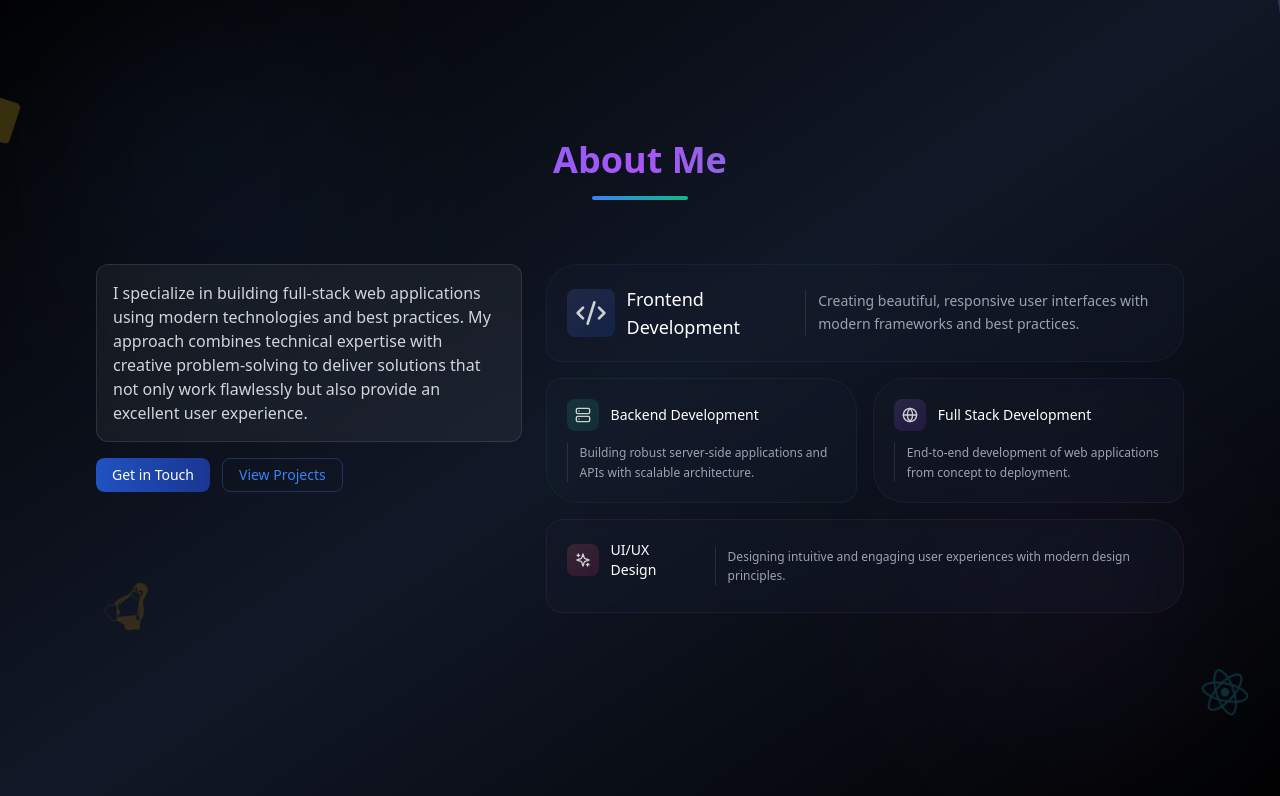
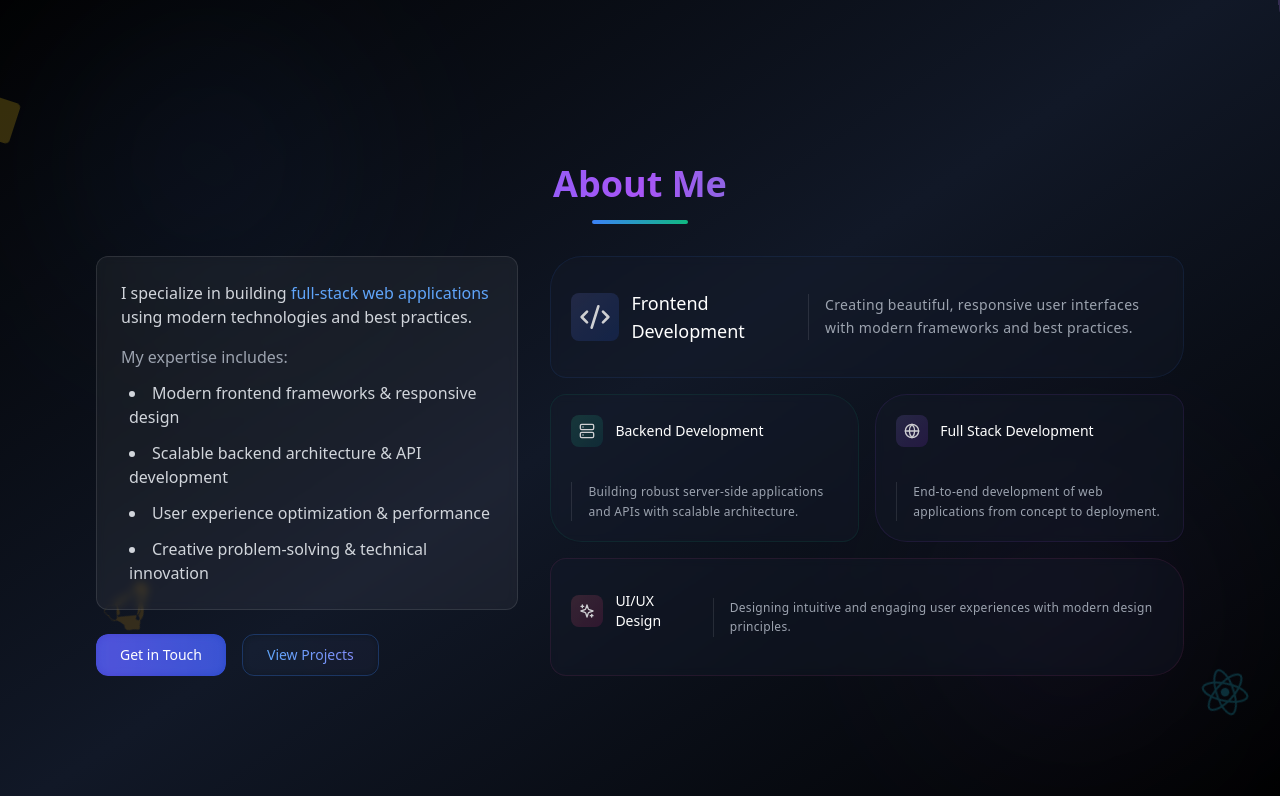
Before and after one commit to abuyork/Portfolio, a React (Vite) app: page / in a window 1280 px wide. Shown: the part 844-1640 px from the top of the page. Built offline with nearby package versions, Linux system fonts and the light colour scheme.

Commit message:
Modified About Content

```diff
--- a/src/components/About.tsx
+++ b/src/components/About.tsx
@@ -106,7 +106,7 @@ const About = () => {
     <motion.section
       id="about"
       ref={containerRef}
-      className="relative h-[calc(100vh+4rem)] -mt-16 pt-16 flex items-start justify-center bg-gradient-to-br from-black via-gray-900 to-black text-white overflow-hidden preserve-3d"
+      className="relative h-[calc(100vh+4rem)] -mt-16 pt-16 flex items-center justify-center bg-gradient-to-br from-black via-gray-900 to-black text-white overflow-hidden preserve-3d"
       style={{
         transformStyle: 'preserve-3d',
         perspective: '2000px',
@@ -145,9 +145,9 @@ const About = () => {
         />
       </div>
 
-      <div className="max-w-6xl w-full mx-auto px-4 sm:px-6 lg:px-8 relative py-6 mt-24">
+      <div className="max-w-6xl w-full mx-auto px-4 sm:px-6 lg:px-8 relative py-6">
         <motion.div
-          className="text-center mb-16"
+          className="text-center mb-8"
           style={parallaxStyle(0.4)}
           initial={{ opacity: 0, y: 50 }}
           whileInView={{ opacity: 1, y: 0 }}
@@ -172,57 +172,88 @@ const About = () => {
           />
         </motion.div>
 
-        <div className="grid lg:grid-cols-[1fr,1.5fr] gap-6 items-start">
+        <div className="grid lg:grid-cols-[1fr,1.5fr] gap-8 items-start h-full">
           <motion.div
-            className="space-y-4"
+            className="space-y-6 h-full flex flex-col justify-between"
             style={parallaxStyle(0.2)}
           >
             <motion.p
-              className="text-sm sm:text-base text-gray-300 leading-relaxed backdrop-blur-sm bg-white/5 p-4 rounded-xl border border-white/10"
+              className="text-sm sm:text-base text-gray-300 leading-relaxed backdrop-blur-sm
+                bg-white/5 p-6 rounded-xl border border-white/10"
               whileHover={{
                 scale: 1.02,
                 backgroundColor: "rgba(255, 255, 255, 0.08)",
                 transition: { duration: 0.3 }
               }}
             >
-              I specialize in building full-stack web applications using modern technologies and
-              best practices. My approach combines technical expertise with creative problem-solving
-              to deliver solutions that not only work flawlessly but also provide an excellent user
-              experience.
+              <span className="block mb-4">
+                I specialize in building <span className="text-blue-400 font-medium">full-stack web applications</span> using
+                modern technologies and best practices.
+              </span>
+
+              <span className="block text-gray-400 mb-3">
+                My expertise includes:
+              </span>
+
+              <ul className="list-disc list-inside space-y-3 text-gray-300 ml-2">
+                <li>Modern frontend frameworks & responsive design</li>
+                <li>Scalable backend architecture & API development</li>
+                <li>User experience optimization & performance</li>
+                <li>Creative problem-solving & technical innovation</li>
+              </ul>
             </motion.p>
 
             <motion.div
-              className="flex gap-3"
+              className="flex gap-4"
               variants={textVariants}
               custom={3}
             >
               <motion.a
                 href="#contact"
-                className="group relative inline-flex items-center px-4 py-1.5 overflow-hidden rounded-lg text-xs sm:text-sm"
-                whileHover={{ scale: 1.05 }}
-                whileTap={{ scale: 0.95 }}
+                className="group relative inline-flex items-center px-6 py-2.5 overflow-hidden rounded-xl text-sm font-medium"
+                whileHover={{ scale: 1.02 }}
+                whileTap={{ scale: 0.98 }}
               >
-                <div className="absolute inset-0 bg-gradient-to-r from-blue-600 to-blue-800 rounded-lg opacity-80 group-hover:opacity-100 transition-opacity" />
-                <span className="relative z-10 font-medium text-white">
+                <div className="absolute inset-0 bg-gradient-to-r from-blue-600 via-indigo-600 to-blue-700 rounded-xl opacity-90
+                  group-hover:opacity-100 transition-all duration-300 group-hover:scale-110 animate-gradient-xy"
+                />
+                <div className="absolute inset-0 bg-gradient-to-r from-blue-400/20 to-indigo-400/20 rounded-xl blur-sm
+                  group-hover:blur-md transition-all duration-300"
+                />
+                <span className="relative z-10 text-white group-hover:text-blue-100 transition-colors duration-300">
                   Get in Touch
                 </span>
+                <div className="absolute inset-0 -z-10 bg-gradient-to-r from-blue-600/20 to-indigo-600/20 rounded-xl blur-xl
+                  opacity-0 group-hover:opacity-100 transition-all duration-300 animate-pulse"
+                />
               </motion.a>
 
               <motion.a
                 href="#projects"
-                className="group relative inline-flex items-center px-4 py-1.5 overflow-hidden rounded-lg border border-blue-500/30 text-xs sm:text-sm"
-                whileHover={{ scale: 1.05 }}
-                whileTap={{ scale: 0.95 }}
+                className="group relative inline-flex items-center px-6 py-2.5 overflow-hidden rounded-xl text-sm font-medium
+                  border border-blue-500/30 hover:border-blue-400/50 transition-colors duration-300"
+                whileHover={{ scale: 1.02 }}
+                whileTap={{ scale: 0.98 }}
               >
-                <span className="relative z-10 text-blue-500 font-medium group-hover:text-blue-400 transition-colors">
+                <div className="absolute inset-0 bg-gradient-to-r from-blue-500/10 to-indigo-500/10 rounded-xl opacity-0
+                  group-hover:opacity-100 transition-all duration-300"
+                />
+                <div className="absolute inset-0 bg-gradient-to-r from-blue-400/5 to-indigo-400/5 rounded-xl blur-sm
+                  group-hover:blur-md transition-all duration-300"
+                />
+                <span className="relative z-10 bg-gradient-to-r from-blue-400 to-indigo-400 bg-clip-text text-transparent
+                  group-hover:from-blue-300 group-hover:to-indigo-300 transition-all duration-300">
                   View Projects
                 </span>
+                <div className="absolute inset-0 -z-10 bg-gradient-to-r from-blue-400/10 to-indigo-400/10 rounded-xl blur-xl
+                  opacity-0 group-hover:opacity-100 transition-all duration-300"
+                />
               </motion.a>
             </motion.div>
           </motion.div>
 
           <motion.div
-            className="grid grid-cols-2 gap-4 relative"
+            className="grid grid-cols-2 gap-4 relative h-full"
             style={parallaxStyle(0.3)}
           >
             {services.map((service, index) => (
@@ -274,8 +305,9 @@ const About = () => {
 
                   {/* Description with custom border */}
                   <p className={`text-gray-400 leading-relaxed group-hover:text-gray-300 transition-colors
-                    relative pl-3 border-l border-white/10 group-hover:border-blue-500/30
-                    ${index === 0 ? 'text-sm md:max-w-[60%]' : 'text-xs'}
+                    relative pl-4 border-l border-white/10 group-hover:border-blue-500/30
+                    ${index === 0 ? 'text-sm md:max-w-[60%] leading-6' : 'text-xs leading-5'}
+                    tracking-wide
                   `}>
                     {service.description}
                   </p>
--- a/tailwind.config.js
+++ b/tailwind.config.js
@@ -10,6 +10,7 @@ module.exports = {
         'slide-up': 'slide-up 0.5s ease-out forwards',
         'scroll': 'scroll 2s ease-in-out infinite',
         'pulse': 'pulse 2s cubic-bezier(0.4, 0, 0.6, 1) infinite',
+        'gradient-xy': 'gradient-xy 3s ease infinite',
       },
       keyframes: {
         'fade-in': {
@@ -30,6 +31,16 @@ module.exports = {
           '0%, 100%': { transform: 'translateY(0)' },
           '50%': { transform: 'translateY(3px)' },
         },
+        'gradient-xy': {
+          '0%, 100%': {
+            'background-size': '400% 400%',
+            'background-position': 'left center'
+          },
+          '50%': {
+            'background-size': '200% 200%',
+            'background-position': 'right center'
+          }
+        }
       },
     },
   },
```
